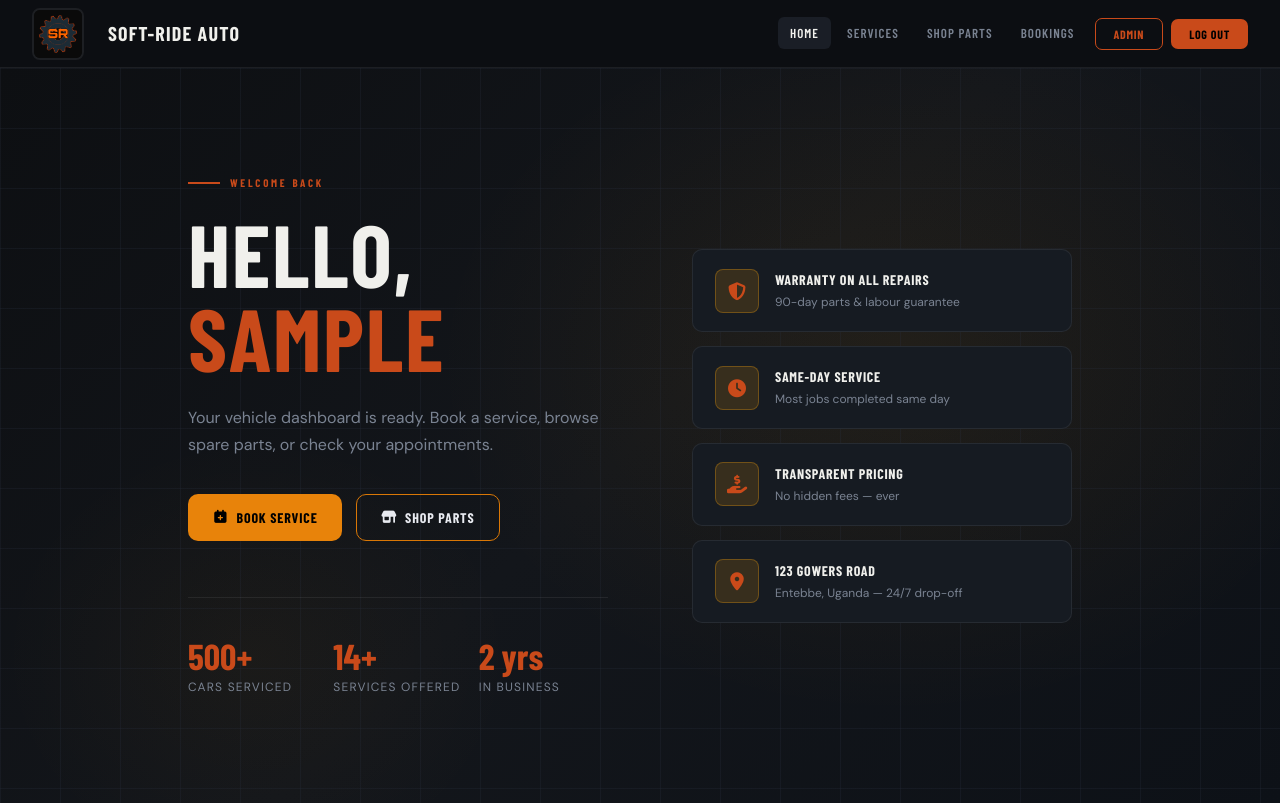
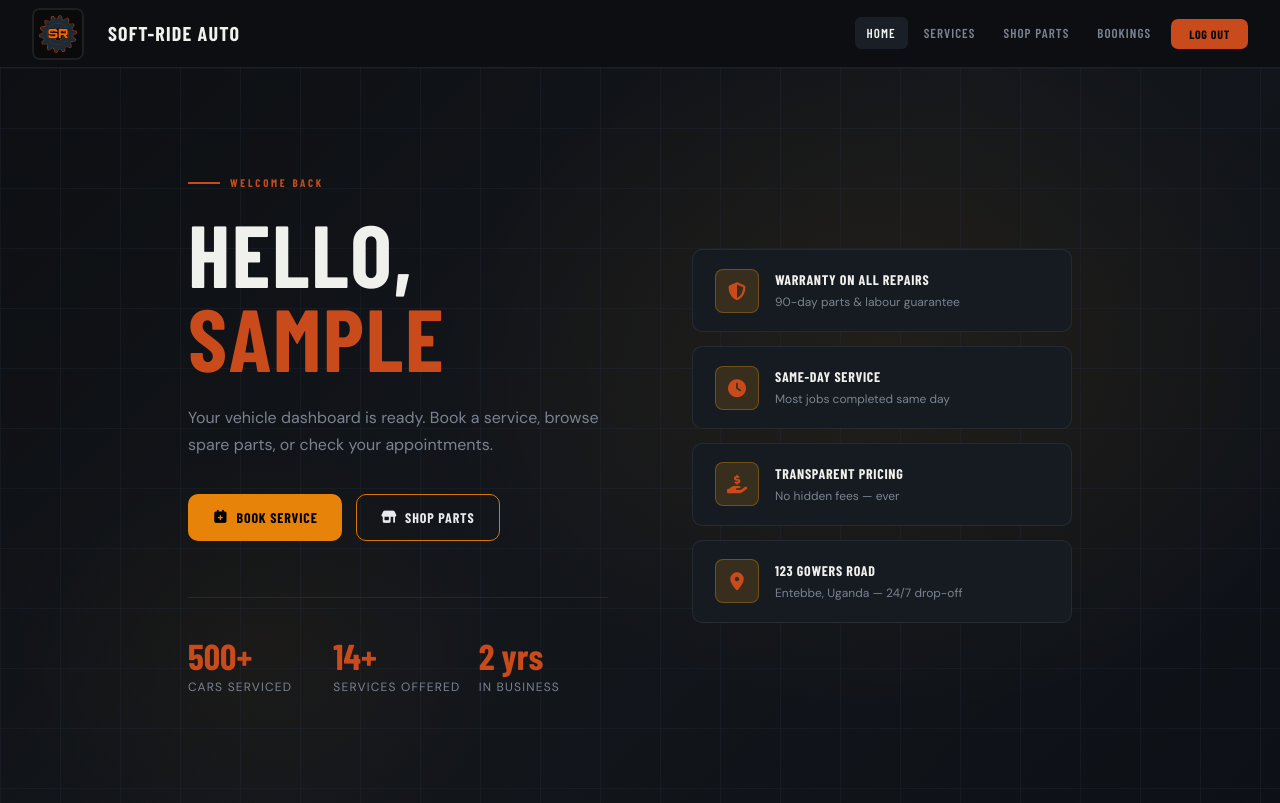
Before and after one commit to TobySkys/25BSCS093_Soft_Ride_Auto_Garage, a PHP site: page /index.php in a window 1280 px wide. Shown: the top 803 px of the page. Run offline with PHP 8.4, Linux system fonts and the light colour scheme; the visitor is signed in with stand-in values (Sample User, id 1); some web fonts are replaced.

Commit message:
git commit -m "removed admin login button from header.php"

```diff
--- a/header.php
+++ b/header.php
@@ -22,7 +22,6 @@
                 <li><a href="services.php">Services</a></li>
                 <li><a href="shop_parts.php">Shop Parts</a></li>
                 <li><a href="bookings.php">Bookings</a></li>
-                <button class="action-btn outline"><a href="admin_login.php">Admin</a></button>
                 <button class="action-btn"><a href="index.php?logout=true">Log Out</a></button>
             <?php else: ?>
                 <li><a href="about_us.php">About Us</a></li>
```
